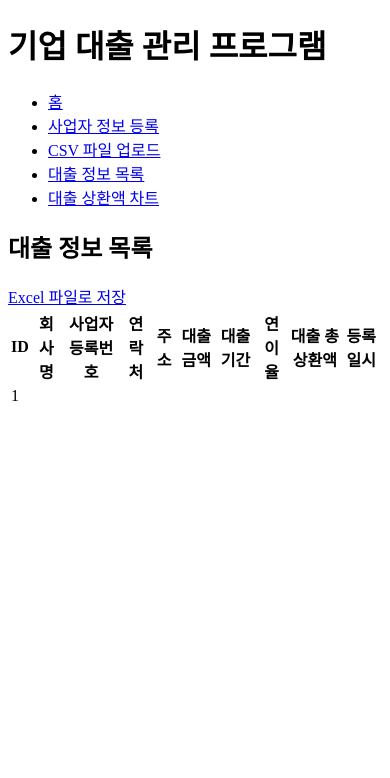
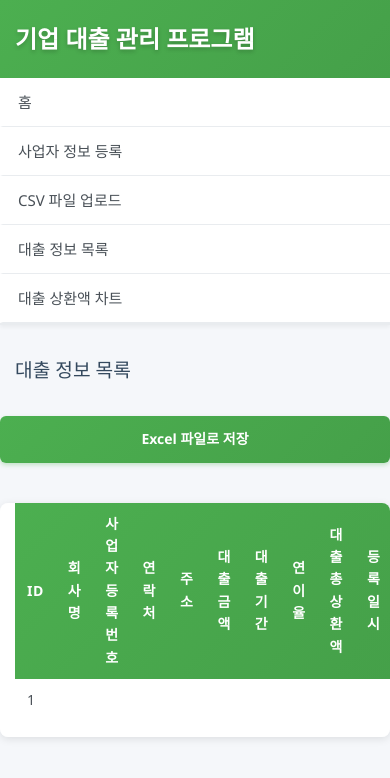
Before and after one commit to tasueom/business-loan-manager, a Flask app: page /list in a window 390 px wide. Shown: the top 778 px of the page. Run offline with Flask 3, Linux system fonts and the light colour scheme; tables that the repository leaves empty or names only in its code hold one stand-in row (values such as "Sample post").

Commit message:
feat: Add global CSS styles for layout, navigation, and responsive design to enhance UI

```diff
--- /dev/null
+++ b/static/style.css
@@ -0,0 +1,387 @@
+/* 전역 스타일 */
+* {
+    box-sizing: border-box;
+}
+
+body {
+    font-family: 'Segoe UI', Tahoma, Geneva, Verdana, sans-serif;
+    max-width: 1200px;
+    margin: 0 auto;
+    padding: 0;
+    background-color: #f5f7fa;
+    color: #333;
+    line-height: 1.6;
+}
+
+/* Header 스타일 */
+header {
+    background: linear-gradient(135deg, #4CAF50 0%, #45a049 100%);
+    color: white;
+    padding: 25px 30px;
+    box-shadow: 0 2px 10px rgba(0, 0, 0, 0.1);
+    margin-bottom: 0;
+}
+
+header h1 {
+    color: white;
+    margin: 0;
+    font-size: 2em;
+    font-weight: 600;
+    text-shadow: 0 2px 4px rgba(0, 0, 0, 0.2);
+}
+
+/* Navigation 스타일 */
+nav {
+    background-color: #ffffff;
+    border-bottom: 2px solid #e9ecef;
+    box-shadow: 0 2px 4px rgba(0, 0, 0, 0.05);
+    margin-bottom: 30px;
+}
+
+nav ul {
+    list-style: none;
+    margin: 0;
+    padding: 0;
+    display: flex;
+    gap: 0;
+}
+
+nav li {
+    margin: 0;
+}
+
+nav a {
+    display: block;
+    padding: 15px 25px;
+    color: #495057;
+    text-decoration: none;
+    font-weight: 500;
+    font-size: 15px;
+    transition: all 0.3s;
+    border-bottom: 3px solid transparent;
+    position: relative;
+}
+
+nav a:hover {
+    color: #4CAF50;
+    background-color: #f8f9fa;
+    border-bottom-color: #4CAF50;
+}
+
+nav a:active {
+    background-color: #e9ecef;
+}
+
+/* 메인 컨텐츠 영역 */
+body > *:not(header):not(nav) {
+    padding: 0 30px 30px 30px;
+}
+
+h1 {
+    color: #2c3e50;
+    margin-bottom: 10px;
+    font-size: 2em;
+    font-weight: 600;
+}
+
+h2 {
+    color: #34495e;
+    margin-top: 0;
+    margin-bottom: 15px;
+    font-size: 1.5em;
+    font-weight: 500;
+}
+
+h3 {
+    color: #2c3e50;
+    margin-top: 0;
+    margin-bottom: 15px;
+    font-size: 1.2em;
+    font-weight: 600;
+}
+
+p {
+    color: #495057;
+    margin-bottom: 15px;
+}
+
+/* Main과 Aside 레이아웃 */
+main {
+    display: flex;
+    gap: 30px;
+    margin-top: 20px;
+}
+
+main > div {
+    flex: 2;
+    padding: 25px;
+    background: linear-gradient(135deg, #ffffff 0%, #f8f9fa 100%);
+    border-radius: 10px;
+    box-shadow: 0 4px 6px rgba(0, 0, 0, 0.1);
+    border: 1px solid #e9ecef;
+}
+
+main > aside {
+    flex: 1;
+    padding: 25px;
+    background: linear-gradient(135deg, #ffffff 0%, #f8f9fa 100%);
+    border-radius: 10px;
+    box-shadow: 0 4px 6px rgba(0, 0, 0, 0.1);
+    border: 1px solid #e9ecef;
+}
+
+main > aside h3 {
+    margin-top: 0;
+    padding-bottom: 10px;
+    border-bottom: 2px solid #4CAF50;
+}
+
+main > aside img {
+    max-width: 100%;
+    height: auto;
+    border: 2px solid #e0e0e0;
+    border-radius: 8px;
+    box-shadow: 0 2px 8px rgba(0, 0, 0, 0.1);
+    margin-top: 15px;
+}
+
+/* 폼 스타일 */
+form {
+    margin-top: 20px;
+}
+
+form label {
+    display: block;
+    margin-bottom: 8px;
+    font-weight: 600;
+    color: #495057;
+    font-size: 14px;
+}
+
+form input[type="text"],
+form input[type="number"] {
+    width: 100%;
+    padding: 12px 15px;
+    border: 2px solid #dee2e6;
+    border-radius: 6px;
+    font-size: 14px;
+    transition: all 0.3s;
+    background-color: #ffffff;
+    margin-bottom: 5px;
+}
+
+form input[type="text"]:focus,
+form input[type="number"]:focus {
+    outline: none;
+    border-color: #4CAF50;
+    box-shadow: 0 0 0 3px rgba(76, 175, 80, 0.1);
+    background-color: #f8fff9;
+}
+
+form input[type="file"] {
+    padding: 10px;
+    border: 2px solid #dee2e6;
+    border-radius: 6px;
+    font-size: 14px;
+    margin-bottom: 15px;
+    background-color: #ffffff;
+    cursor: pointer;
+    transition: all 0.3s;
+    width: 100%;
+}
+
+form input[type="file"]:hover {
+    border-color: #4CAF50;
+}
+
+form button[type="submit"] {
+    padding: 12px 24px;
+    background: linear-gradient(135deg, #4CAF50 0%, #45a049 100%);
+    color: white;
+    border: none;
+    border-radius: 6px;
+    font-size: 16px;
+    font-weight: 600;
+    cursor: pointer;
+    transition: all 0.3s;
+    box-shadow: 0 2px 4px rgba(76, 175, 80, 0.3);
+    margin-top: 10px;
+}
+
+form button[type="submit"]:hover {
+    background: linear-gradient(135deg, #45a049 0%, #3d8b40 100%);
+    box-shadow: 0 4px 8px rgba(76, 175, 80, 0.4);
+    transform: translateY(-1px);
+}
+
+form button[type="submit"]:active {
+    transform: translateY(0);
+    box-shadow: 0 2px 4px rgba(76, 175, 80, 0.3);
+}
+
+/* 테이블 스타일 */
+table {
+    width: 100%;
+    border-collapse: collapse;
+    margin-top: 20px;
+    background-color: #ffffff;
+    border-radius: 8px;
+    overflow: hidden;
+    box-shadow: 0 2px 8px rgba(0, 0, 0, 0.1);
+}
+
+table thead {
+    background: linear-gradient(135deg, #4CAF50 0%, #45a049 100%);
+    color: white;
+}
+
+table th {
+    padding: 15px 20px;
+    text-align: left;
+    font-weight: 600;
+    font-size: 14px;
+    text-transform: uppercase;
+    letter-spacing: 0.5px;
+}
+
+table tbody tr {
+    border-bottom: 1px solid #e9ecef;
+    transition: background-color 0.2s;
+}
+
+table tbody tr:hover {
+    background-color: #f8f9fa;
+}
+
+table tbody tr:last-child {
+    border-bottom: none;
+}
+
+table td {
+    padding: 15px 20px;
+    font-size: 14px;
+    color: #495057;
+}
+
+table tbody tr:nth-child(even) {
+    background-color: #f8f9fa;
+}
+
+table tbody tr:nth-child(even):hover {
+    background-color: #e9ecef;
+}
+
+/* Excel 다운로드 링크 */
+a[href*="save_excel"] {
+    display: inline-block;
+    padding: 12px 24px;
+    background: linear-gradient(135deg, #4CAF50 0%, #45a049 100%);
+    color: white;
+    text-decoration: none;
+    border-radius: 6px;
+    font-weight: 600;
+    font-size: 14px;
+    margin-bottom: 20px;
+    box-shadow: 0 2px 4px rgba(76, 175, 80, 0.3);
+    transition: all 0.3s;
+}
+
+a[href*="save_excel"]:hover {
+    background: linear-gradient(135deg, #45a049 0%, #3d8b40 100%);
+    box-shadow: 0 4px 8px rgba(76, 175, 80, 0.4);
+    transform: translateY(-1px);
+}
+
+a[href*="save_excel"]:active {
+    transform: translateY(0);
+    box-shadow: 0 2px 4px rgba(76, 175, 80, 0.3);
+}
+
+/* 차트 컨테이너 */
+.chart-container {
+    background-color: #ffffff;
+    padding: 25px;
+    border-radius: 10px;
+    box-shadow: 0 2px 8px rgba(0, 0, 0, 0.1);
+    margin-top: 20px;
+    position: relative;
+    height: 500px;
+    display: flex;
+    justify-content: center;
+    align-items: center;
+}
+
+.chart-container canvas {
+    max-height: 100%;
+    max-width: 100%;
+}
+
+/* 반응형 디자인 */
+@media (max-width: 768px) {
+    body > *:not(header):not(nav) {
+        padding: 0 15px 15px 15px;
+    }
+
+    header {
+        padding: 20px 15px;
+    }
+
+    header h1 {
+        font-size: 1.5em;
+    }
+
+    nav ul {
+        flex-direction: column;
+    }
+
+    nav a {
+        padding: 12px 15px;
+        border-bottom: 1px solid #e9ecef;
+        border-left: 3px solid transparent;
+    }
+
+    nav a:hover {
+        border-left-color: #4CAF50;
+        border-bottom-color: #e9ecef;
+    }
+
+    main {
+        flex-direction: column;
+        gap: 20px;
+    }
+
+    main > div,
+    main > aside {
+        flex: 1;
+    }
+
+    h1 {
+        font-size: 1.5em;
+    }
+
+    h2 {
+        font-size: 1.2em;
+    }
+
+    table {
+        font-size: 12px;
+        display: block;
+        overflow-x: auto;
+        -webkit-overflow-scrolling: touch;
+    }
+
+    table th,
+    table td {
+        padding: 10px 12px;
+    }
+
+    a[href*="save_excel"] {
+        width: 100%;
+        text-align: center;
+    }
+
+    .chart-container {
+        padding: 15px;
+        height: 400px;
+    }
+}
--- a/templates/layout.html
+++ b/templates/layout.html
@@ -4,10 +4,12 @@
     <meta charset="UTF-8">
     <meta name="viewport" content="width=device-width, initial-scale=1.0">
     <title>{% block title %}기업 대출 관리 프로그램{% endblock %}</title>
+    <link rel="stylesheet" href="{{ url_for('static', filename='style.css') }}">
 </head>
 <body>
     <header>
         <h1>기업 대출 관리 프로그램</h1>
+    </header>
     <nav>
         <ul>
             <li><a href="{{ url_for('index') }}">홈</a></li>
@@ -17,7 +19,6 @@
             <li><a href="{{ url_for('chart') }}">대출 상환액 차트</a></li>
         </ul>
     </nav>
-    </header>
     {% block content %}{% endblock %}
     {% block scripts %}{% endblock %}
 </body>
```
Lines whose indentation alone changed are shown as unchanged.
